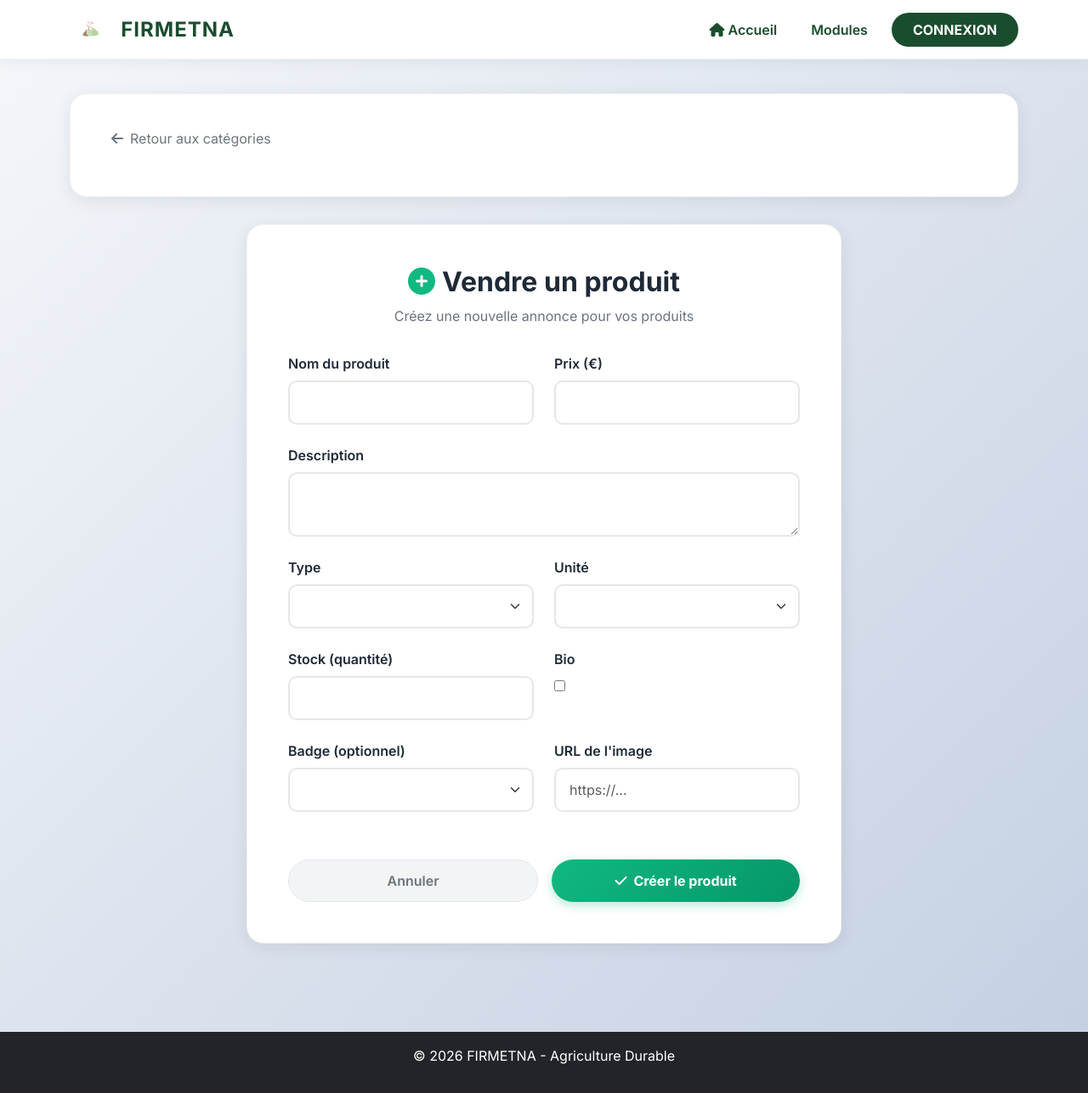
After one commit to ranimcherni/firmetna, a Symfony app: template firmetna_project/templates/front/products/sell.html.twig in a window 1280 px wide. The commit adds this page. Shown: the whole page at 85% size. Run offline with Twig, Linux system fonts and the light colour scheme; the template is opened without the code that fills it, so the values that code supplies are empty; form fields are guessed from the names that the template uses; some libraries are stand-ins or nearby versions.

Commit message:
Last-update

```diff
--- /dev/null
+++ b/firmetna_project/templates/front/products/sell.html.twig
@@ -0,0 +1,229 @@
+{% extends 'base.html.twig' %}
+
+{% block title %}Vendre un produit - FIRMETNA{% endblock %}
+
+{% block body %}
+<style>
+    body {
+        background: linear-gradient(135deg, #f5f7fa 0%, #c3cfe2 100%);
+        min-height: 100vh;
+    }
+    .page-header {
+        background: white;
+        border-radius: 20px;
+        padding: 2rem;
+        margin-bottom: 2rem;
+        box-shadow: 0 4px 20px rgba(0,0,0,0.08);
+        border: 1px solid rgba(0,0,0,0.05);
+    }
+    .back-button {
+        display: inline-flex;
+        align-items: center;
+        color: #6c757d;
+        text-decoration: none;
+        font-weight: 500;
+        margin-bottom: 1rem;
+        transition: all 0.3s;
+        padding: 0.5rem 1rem;
+        border-radius: 10px;
+    }
+    .back-button:hover {
+        color: #495057;
+        background: #f8f9fa;
+    }
+    .form-container {
+        background: white;
+        border-radius: 20px;
+        padding: 3rem;
+        box-shadow: 0 4px 20px rgba(0,0,0,0.08);
+        border: 1px solid rgba(0,0,0,0.05);
+        max-width: 700px;
+        margin: 2rem auto;
+    }
+    .form-group {
+        margin-bottom: 1.5rem;
+    }
+    .form-label {
+        font-weight: 600;
+        color: #1f2937;
+        margin-bottom: 0.5rem;
+        display: block;
+    }
+    .form-control, .form-select {
+        border: 2px solid #e5e7eb;
+        border-radius: 10px;
+        padding: 0.75rem 1rem;
+        font-size: 1rem;
+        transition: all 0.3s;
+    }
+    .form-control:focus, .form-select:focus {
+        border-color: #10b981;
+        box-shadow: 0 0 0 3px rgba(16, 185, 129, 0.1);
+        outline: none;
+    }
+    .form-textarea {
+        min-height: 120px;
+        resize: vertical;
+    }
+    .btn-submit {
+        background: linear-gradient(135deg, #10b981, #059669);
+        color: white;
+        border: none;
+        padding: 0.75rem 2rem;
+        border-radius: 30px;
+        font-weight: 700;
+        font-size: 1rem;
+        transition: all 0.3s;
+        width: 100%;
+        box-shadow: 0 4px 12px rgba(16, 185, 129, 0.3);
+    }
+    .btn-submit:hover {
+        background: linear-gradient(135deg, #059669, #047857);
+        transform: translateY(-2px);
+        box-shadow: 0 6px 20px rgba(16, 185, 129, 0.4);
+    }
+    .btn-cancel {
+        background: #f3f4f6;
+        color: #6c757d;
+        border: 1px solid #e5e7eb;
+        padding: 0.75rem 2rem;
+        border-radius: 30px;
+        font-weight: 600;
+        font-size: 1rem;
+        transition: all 0.3s;
+        width: 100%;
+        text-decoration: none;
+        display: inline-block;
+        text-align: center;
+    }
+    .btn-cancel:hover {
+        background: #e5e7eb;
+        color: #4b5563;
+    }
+    .button-group {
+        display: flex;
+        gap: 1rem;
+        margin-top: 2rem;
+    }
+    .button-group a,
+    .button-group button {
+        flex: 1;
+    }
+    .form-title {
+        margin-bottom: 2rem;
+        text-align: center;
+    }
+    .form-title h1 {
+        font-size: 2rem;
+        font-weight: 800;
+        color: #1f2937;
+        margin-bottom: 0.5rem;
+    }
+    .form-title p {
+        color: #6b7280;
+        font-size: 1rem;
+    }
+    .form-row {
+        display: grid;
+        grid-template-columns: 1fr 1fr;
+        gap: 1.5rem;
+    }
+    @media (max-width: 768px) {
+        .form-container {
+            padding: 2rem 1.5rem;
+        }
+        .form-row {
+            grid-template-columns: 1fr;
+        }
+        .button-group {
+            flex-direction: column;
+        }
+    }
+</style>
+
+<div class="container py-4" style="min-height: 100vh;">
+    <!-- Header -->
+    <div class="page-header">
+        <a href="{{ path('app_products') }}" class="back-button">
+            <i class="fas fa-arrow-left me-2"></i> Retour aux catégories
+        </a>
+    </div>
+
+    <!-- Form Container -->
+    <div class="form-container">
+        <div class="form-title">
+            <h1><i class="fas fa-plus-circle me-2" style="color: #10b981;"></i>Vendre un produit</h1>
+            <p>Créez une nouvelle annonce pour vos produits</p>
+        </div>
+
+        {{ form_start(form, {'attr': {'novalidate': 'novalidate'}}) }}
+
+        <div class="form-row">
+            <div class="form-group">
+                {{ form_label(form.nom, 'Nom du produit', {'label_attr': {'class': 'form-label'}}) }}
+                {{ form_widget(form.nom, {'attr': {'class': 'form-control'}}) }}
+                {{ form_errors(form.nom) }}
+            </div>
+            <div class="form-group">
+                {{ form_label(form.prix, 'Prix (€)', {'label_attr': {'class': 'form-label'}}) }}
+                {{ form_widget(form.prix, {'attr': {'class': 'form-control'}}) }}
+                {{ form_errors(form.prix) }}
+            </div>
+        </div>
+
+        <div class="form-group">
+            {{ form_label(form.description, 'Description', {'label_attr': {'class': 'form-label'}}) }}
+            {{ form_widget(form.description, {'attr': {'class': 'form-control form-textarea'}}) }}
+            {{ form_errors(form.description) }}
+        </div>
+
+        <div class="form-row">
+            <div class="form-group">
+                {{ form_label(form.type, 'Type', {'label_attr': {'class': 'form-label'}}) }}
+                {{ form_widget(form.type, {'attr': {'class': 'form-select'}}) }}
+                {{ form_errors(form.type) }}
+            </div>
+            <div class="form-group">
+                {{ form_label(form.unite, 'Unité', {'label_attr': {'class': 'form-label'}}) }}
+                {{ form_widget(form.unite, {'attr': {'class': 'form-select'}}) }}
+                {{ form_errors(form.unite) }}
+            </div>
+        </div>
+
+        <div class="form-row">
+            <div class="form-group">
+                {{ form_label(form.stock, 'Stock (quantité)', {'label_attr': {'class': 'form-label'}}) }}
+                {{ form_widget(form.stock, {'attr': {'class': 'form-control', 'min': '0'}}) }}
+                {{ form_errors(form.stock) }}
+            </div>
+            <div class="form-group">
+                {{ form_label(form.isBio, 'Bio', {'label_attr': {'class': 'form-label'}}) }}
+                {{ form_widget(form.isBio, {'attr': {'class': 'form-select'}}) }}
+                {{ form_errors(form.isBio) }}
+            </div>
+        </div>
+
+        <div class="form-row">
+            <div class="form-group">
+                {{ form_label(form.badge, 'Badge (optionnel)', {'label_attr': {'class': 'form-label'}}) }}
+                {{ form_widget(form.badge, {'attr': {'class': 'form-select'}}) }}
+                {{ form_errors(form.badge) }}
+            </div>
+            <div class="form-group">
+                {{ form_label(form.imageUrl, 'URL de l\'image', {'label_attr': {'class': 'form-label'}}) }}
+                {{ form_widget(form.imageUrl, {'attr': {'class': 'form-control', 'placeholder': 'https://...'}}) }}
+                {{ form_errors(form.imageUrl) }}
+            </div>
+        </div>
+
+        <div class="button-group">
+            <a href="{{ path('app_products') }}" class="btn-cancel">Annuler</a>
+            <button type="submit" class="btn-submit">
+                <i class="fas fa-check me-2"></i>Créer le produit
+            </button>
+        </div>
+
+        {{ form_end(form) }}
+    </div>
+</div>
+{% endblock %}
```
Also changed, not shown: firmetna_project/src/Controller/ProductsController.php (+29 -0 lines), firmetna_project/templates/front/products/marketplace.html.twig (+9 -2 lines).
